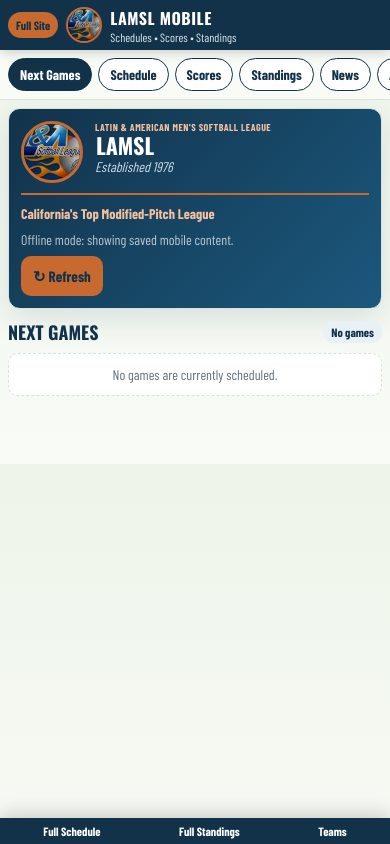
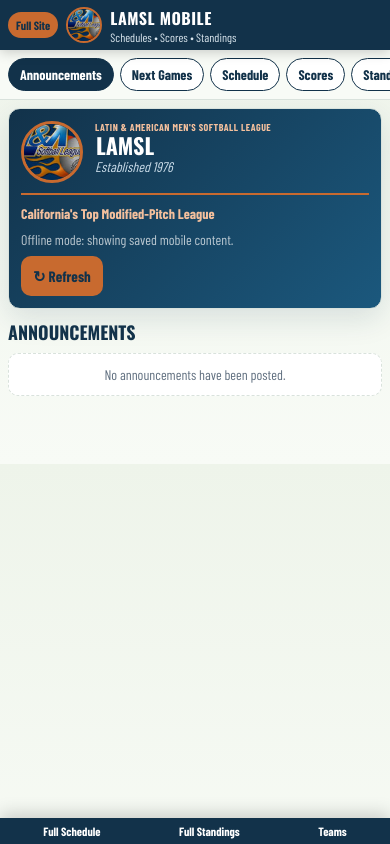
Before and after one commit to jnickenig11-hash/LAMSL, a plain HTML site: page mobile.html in a window 390 px wide. Drawn offline with nearby package versions, Linux system fonts and the light colour scheme; no server answers.

Commit message:
modified:   mobile.html

```diff
--- a/mobile.html
+++ b/mobile.html
@@ -29,11 +29,11 @@
 </header>
 
 <nav class="quick-tabs" aria-label="Mobile sections">
-  <button class="tab-btn active" data-target="nextGamesPanel" type="button">Next Games</button>
+  <button class="tab-btn active" data-target="announcementsPanel" type="button">Announcements</button>
+  <button class="tab-btn" data-target="nextGamesPanel" type="button">Next Games</button>
   <button class="tab-btn" data-target="schedulePanel" type="button">Schedule</button>
   <button class="tab-btn" data-target="scoresPanel" type="button">Scores</button>
   <button class="tab-btn" data-target="standingsPanel" type="button">Standings</button>
-  <button class="tab-btn" data-target="announcementsPanel" type="button">News</button>
   <button class="tab-btn" data-target="adminPanel" type="button">Admin</button>
 </nav>
 
@@ -57,7 +57,14 @@
     </div>
   </section>
 
-  <section id="nextGamesPanel" class="panel active-panel">
+  <section id="announcementsPanel" class="panel active-panel">
+    <div class="section-heading">
+      <h2>Announcements</h2>
+    </div>
+    <div id="announcementsList" class="card-list"></div>
+  </section>
+
+  <section id="nextGamesPanel" class="panel">
     <div class="section-heading">
       <h2>Next Games</h2>
       <span id="nextGamesDate" class="pill">Loading</span>
@@ -87,13 +94,6 @@
       <select id="standingsDivisionFilter" aria-label="Filter standings by division"></select>
     </div>
     <div id="standingsList" class="standings-wrap"></div>
-  </section>
-
-  <section id="announcementsPanel" class="panel">
-    <div class="section-heading">
-      <h2>Announcements</h2>
-    </div>
-    <div id="announcementsList" class="card-list"></div>
   </section>
 
   <section id="adminPanel" class="panel">
```
